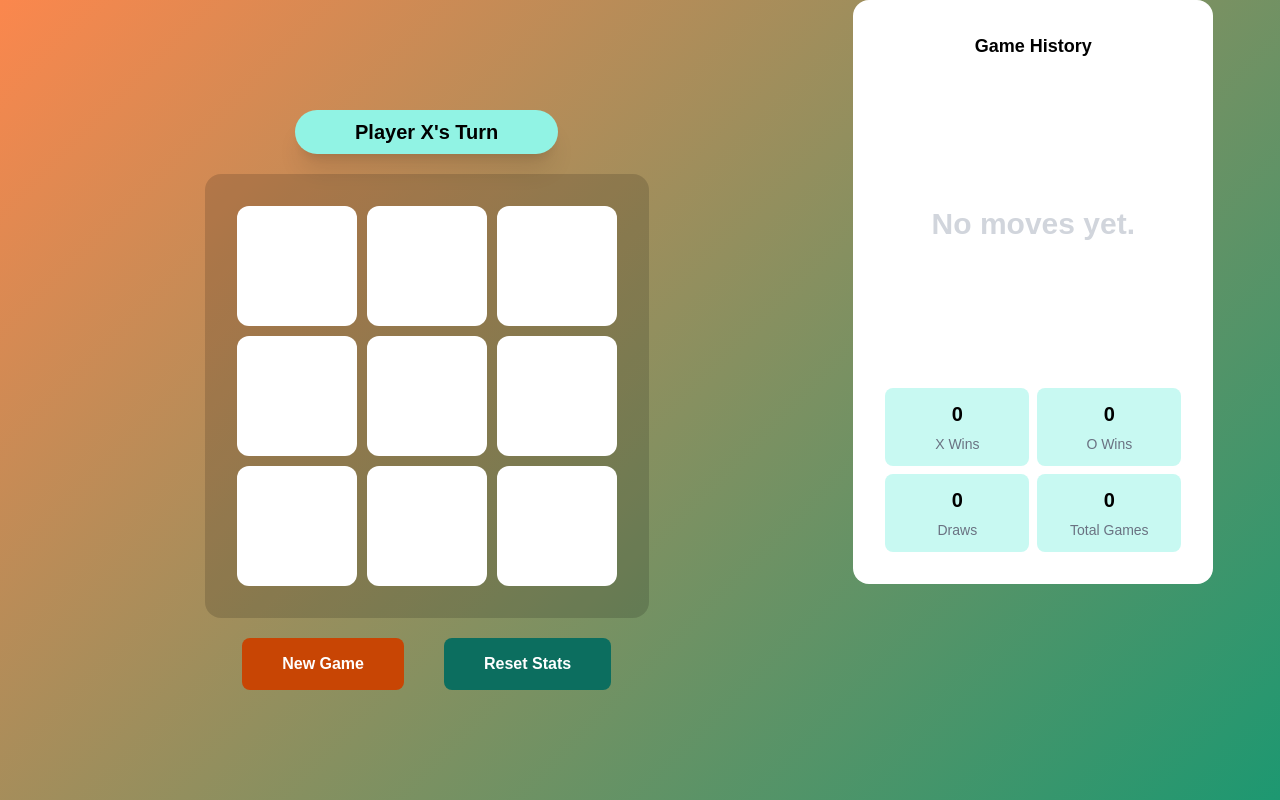
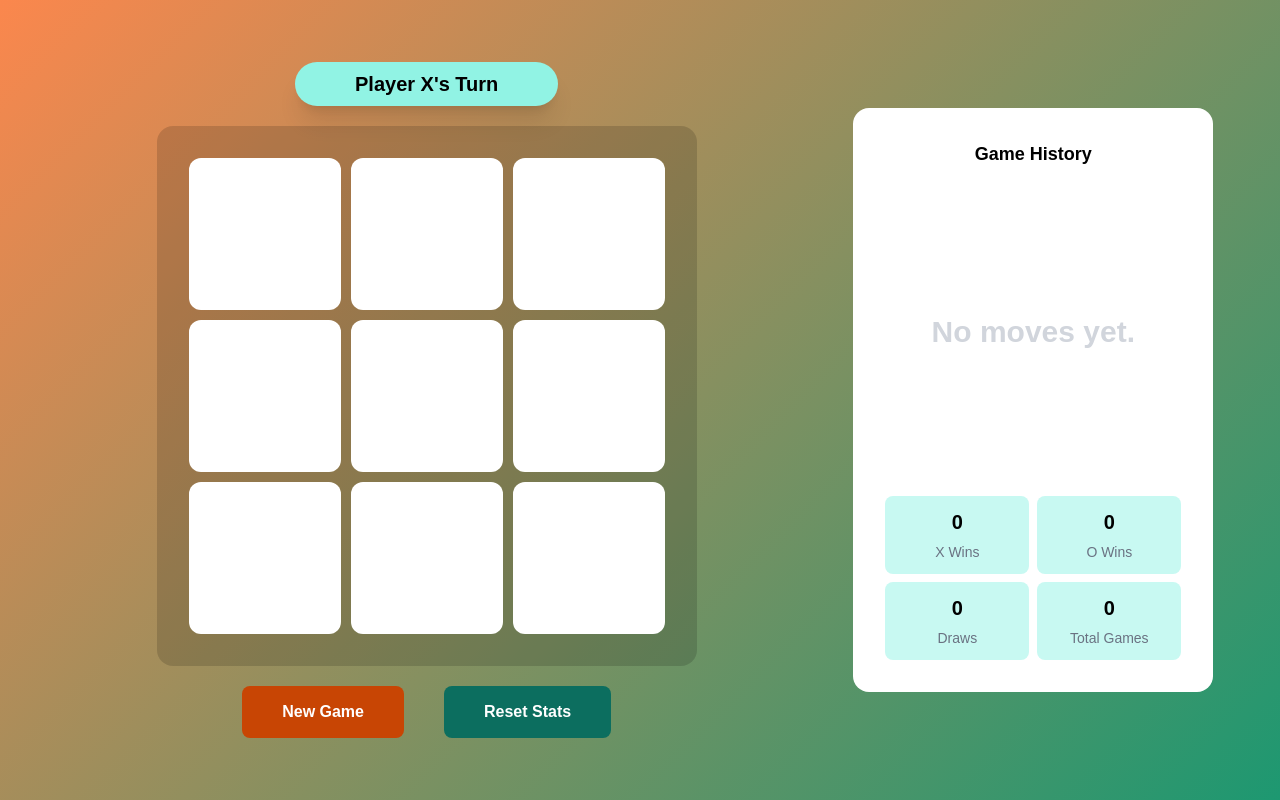
Before and after one commit to devcedrick/tic-tac-toe, a Next.js app: page / in a window 1280 px wide. Built offline with nearby package versions, Linux system fonts and the light colour scheme.

Commit message:
Fix UI layout in large screens

```diff
--- a/app/layout.tsx
+++ b/app/layout.tsx
@@ -31,7 +31,7 @@ export default function RootLayout({
       >
         <GameContextProvider>
           {children}
-          <div className="flex items-start justify-center lg:justify-start h-screen">
+          <div className="flex items-start lg:items-center justify-center lg:justify-start h-screen">
             <GameHistory/>
           </div>
         </GameContextProvider>
--- a/components/ui/Square.tsx
+++ b/components/ui/Square.tsx
@@ -29,7 +29,7 @@ const Square: React.FC<SquareProps> = ({value, onSquareClick, isWinningSquare, w
 }
 
   return (
-    <button className={`w-[23vw] max-w-30 lg:w-38
+    <button className={`w-[23vw] max-w-30 lg:w-38 lg:max-w-45
       aspect-square
       rounded-xl
       ${getWinningBgColor()}
```
